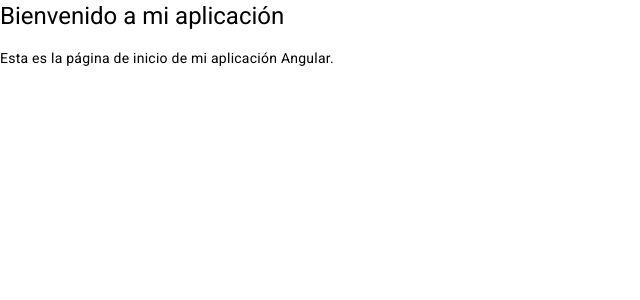
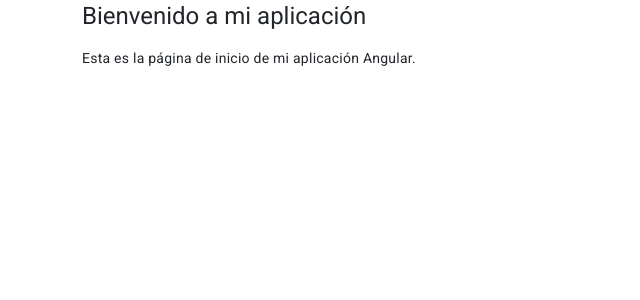
Before and after one commit to Juansepo13/frontend-app, an Angular app: page / in a window 1280 px wide. Shown: the top 300 px of the page, without its empty margins (0-640 px from the left). Built offline with nearby package versions, Linux system fonts and the light colour scheme; no server answers.

Commit message:
se instala PrimeNg, Bootstrap, y angular material para insercion de estilos

```diff
--- a/src/app/app.component.html
+++ b/src/app/app.component.html
@@ -1,3 +1,5 @@
+
+
 <div class="container">
   <h1>Bienvenido a mi aplicación</h1>
   <p>Esta es la página de inicio de mi aplicación Angular.</p>
--- a/src/app/app.module.ts
+++ b/src/app/app.module.ts
@@ -6,6 +6,8 @@ import { FormsModule } from '@angular/forms'; // Asegúrate de importar FormsMod
 
 import { AppComponent } from './app.component';
 import { BrowserAnimationsModule } from '@angular/platform-browser/animations';
+import { NgbModule } from '@ng-bootstrap/ng-bootstrap';
+
 
 @NgModule({
   declarations: [AppComponent],
@@ -14,7 +16,9 @@ import { BrowserAnimationsModule } from '@angular/platform-browser/animations';
     AppRoutingModule,
     HttpClientModule,
     FormsModule,
-    BrowserAnimationsModule, // Asegúrate de que FormsModule esté importado aquí
+    BrowserAnimationsModule,
+    NgbModule, // Asegúrate de que FormsModule esté importado aquí
+
   ],
   providers: [],
   bootstrap: [AppComponent],
--- a/src/main.ts
+++ b/src/main.ts
@@ -1,3 +1,5 @@
+/// <reference types="@angular/localize" />
+
 import { platformBrowserDynamic } from '@angular/platform-browser-dynamic';
 
 import { AppModule } from './app/app.module';
--- a/src/styles.scss
+++ b/src/styles.scss
@@ -2,3 +2,6 @@
 
 html, body { height: 100%; }
 body { margin: 0; font-family: Roboto, "Helvetica Neue", sans-serif; }
+
+/* Importing Bootstrap SCSS file. */
+@import 'bootstrap/scss/bootstrap';
--- a/tsconfig.app.json
+++ b/tsconfig.app.json
@@ -3,7 +3,9 @@
   "extends": "./tsconfig.json",
   "compilerOptions": {
     "outDir": "./out-tsc/app",
-    "types": []
+    "types": [
+      "@angular/localize"
+    ]
   },
   "files": [
     "src/main.ts"
```
Also changed, not shown: package.json (+14 -9 lines), 2 other files (tests, documents, lock files or other folders).
